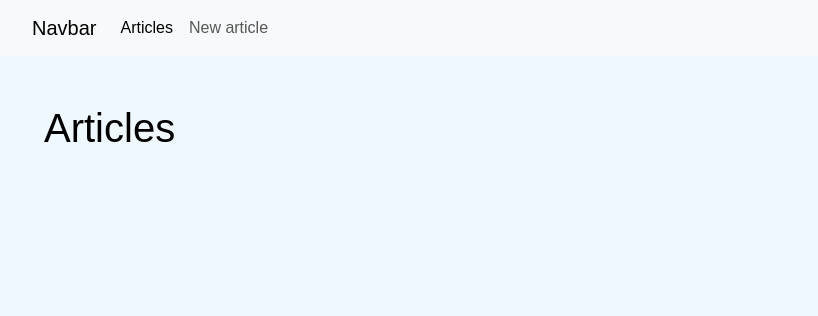
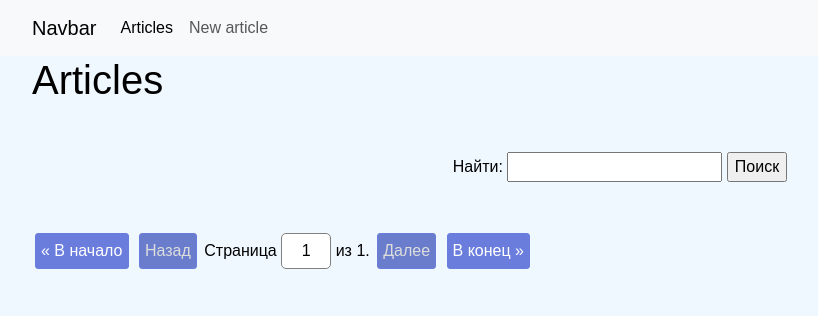
Before and after one commit to AVMoldashev/arrticle_project, a Django app: page / in a window 1280 px wide. Shown: the top 316 px of the page, without its empty margins (20-838 px from the left). Run offline with Django 5.2, Linux system fonts and the light colour scheme; data that the repository does not hold is empty.

Commit message:
search + pagination

```diff
--- a/source/webapp/forms/__init__.py
+++ b/source/webapp/forms/__init__.py
@@ -1 +1,2 @@
 from .articles import ArticleForm
+from .search import SimpleSearchForm
--- a/source/webapp/forms/articles.py
+++ b/source/webapp/forms/articles.py
@@ -17,7 +17,6 @@ class ArticleForm(forms.ModelForm):
         widgets = {
             'tags': widgets.CheckboxSelectMultiple()
         }
-
 
 #class ArticleForm(forms.Form):
 #    title = forms.CharField(max_length=50, required=True, #validators=(at_least_5,),
--- /dev/null
+++ b/source/webapp/forms/search.py
@@ -0,0 +1,5 @@
+from django import forms
+
+
+class SimpleSearchForm(forms.Form):
+    search = forms.CharField(max_length=100, required=False, label="Найти")
--- a/source/webapp/templates/articles/index.html
+++ b/source/webapp/templates/articles/index.html
@@ -8,14 +8,17 @@
 
 {% block content %}
 
-    <div class="container my-5">
-        <h1>Articles</h1>
+    <h1>Articles</h1>
+        <div class="my-5">
+            {% include 'partial/search.html' with form=search_form%}
+        </div>
 
-        {% if is_paginated %}
             <div class="my-5">
             {% include "partial/pagination.html" %}
             </div>
-        {% endif %}
+
+    <div class="container my-5">
+
 
         <div class="row row-cols-1 row-cols-md-3 g-4" style="margin-bottom: 50px">
         {% for article in articles %}
--- a/source/webapp/templates/base.html
+++ b/source/webapp/templates/base.html
@@ -29,7 +29,9 @@
 </nav>
 
     <div class="container">
-        {% block content %}{% endblock %}
+        {% block content %}
+
+        {% endblock %}
 
     </div>
 <script src="https://cdn.jsdelivr.net/npm/@popperjs/core@2.11.8/dist/umd/popper.min.js"
--- a/source/webapp/templates/partial/pagination.html
+++ b/source/webapp/templates/partial/pagination.html
@@ -1,26 +1,27 @@
 
 <div class="pagination">
     <span class="step-links">
-        <a href="?page=1">&laquo; В начало</a>
+        <a href="?{% if query %}{{ query }}&{% endif %}page=1">&laquo; В начало</a>
         {% if page_obj.has_previous %}
-            <a href="?page={{ page_obj.previous_page_number }}">Назад</a>
+            <a href="?{% if query %}{{ query }}&{% endif %}page={{ page_obj.previous_page_number }}">Назад</a>
         {% else %}
             <span class="page-disabled">Назад</span>
         {% endif %}
 
         <form class="current-page" method="get">
             <label for="page">
+                {% if search %}<input type="hidden" name="search" value="{{ search }}">{% endif %}
                 Страница <input type="text" name="page" id="page" value="{{ page_obj.number }}">
                 из {{ page_obj.paginator.num_pages }}.
             </label>
         </form>
 
         {% if page_obj.has_next %}
-            <a href="?page={{ page_obj.next_page_number }}">Далее</a>
+            <a href="?{% if query %}{{ query }}&{% endif %}page={{ page_obj.next_page_number }}">Далее</a>
         {% else %}
             <span class="page-disabled">Далее</span>
         {% endif %}
 
-        <a href="?page={{ page_obj.paginator.num_pages }}">В конец &raquo;</a>
+        <a href="?{% if query %}{{ query }}&{% endif %}page={{ paginator.num_pages }}">В конец &raquo;</a>
     </span>
 </div>
--- /dev/null
+++ b/source/webapp/templates/partial/search.html
@@ -0,0 +1,8 @@
+<form class="text-center" action="" method="GET">
+    <label for="{{ form.search.id_for_label }}">{{ form.search.label }}:</label>
+    {{ form.search }}
+    <input type="submit" value="Поиск">
+    {% for error in form.search.errors %}
+        <p class="form-error">{{ error }}</p>
+    {% endfor %}
+</form>
--- a/source/webapp/views/articles.py
+++ b/source/webapp/views/articles.py
@@ -1,61 +1,75 @@
 from django.shortcuts import render, redirect, get_object_or_404
 from django.urls import reverse, reverse_lazy
 from django.http import HttpResponseRedirect, HttpResponseNotFound
-from webapp.forms import ArticleForm
+from django.utils.http import urlencode
+
+from webapp.forms import ArticleForm, SimpleSearchForm
 from webapp.models import Article
 from django.views.generic import View, TemplateView, FormView, ListView
+from django.db.models import Q
+
+
 # Create your views here.
 
 
-class ArticleListView(ListView):  #View
-    #queryset = Article.objects.all()  #filter(title__icontains="article")
+class ArticleListView(ListView):  # View
+
     model = Article
     template_name = 'articles/index.html'
     context_object_name = "articles"
     ordering = ["-created_at"]
+    is_paginated = True
     paginate_by = 3
+    paginate_orphans = 1
+
+    def dispatch(self, request, *args, **kwargs):
+        self.search_form = self.get_search_form()
+        self.search_value = self.get_search_value()
+        return super().dispatch(request, *args, **kwargs)
+
+    def get_search_form(self):
+        return SimpleSearchForm(self.request.GET)
+
+    def get_search_value(self):
+        if self.search_form.is_valid():
+            return self.search_form.cleaned_data['search']
+
+    def get_queryset(self):
+        queryset = super().get_queryset()
+        if self.search_value:
+            queryset = queryset.filter(Q(title__icontains=self.search_value) | Q(author__icontains=self.search_value))
+        return queryset
 
     def get_context_data(self, **kwargs):
-        context = super(ArticleListView, self).get_context_data(**kwargs)
+        context = super().get_context_data(**kwargs)  # super(ArticleListView, self).get_context_data(**kwargs)
+        context['search_form'] = self.search_form
+        if self.search_value:
+            context["query"] = urlencode({"search": self.search_value})
+            context["search_value"] = self.search_value
         return context
 
-    #def get_queryset(self):
-    #    return Article.objects.filter(title__icontains="article").order_by("-created_at")
 
-
-    #def get(self, request, *args, **kwargs):
-    #    context = {
-    #        'articles': Article.objects.all()
-    #    }
-    #    return render(request, 'articles/index.html', context=context)
 
 
 class ArticleCreateView(FormView):
-
     template_name = 'articles/article_create.html'
     form_class = ArticleForm
-    #success_url = reverse_lazy("articles")
 
-    #def get(self, request, *args, **kwargs):
-    #    form = ArticleForm()
-    #    return render(request, 'article_create.html', {"form": form})
 
     def get_success_url(self):
         return reverse('article_detail', kwargs={"pk": self.article.pk})
 
-
     def form_valid(self, form):
         article = form.save()
-        #article = Article.objects.create(title=form.cleaned_data['title'],
+        # article = Article.objects.create(title=form.cleaned_data['title'],
         #                                 content=form.cleaned_data['content'],
         #                                 author=form.cleaned_data['author']
         #                                 )
-        #tags = form.cleaned_data['tags']
-        #article.tags.set(tags)
-        return redirect("article_detail", pk=article.pk) # super().form_valid(form)
+        # tags = form.cleaned_data['tags']
+        # article.tags.set(tags)
+        return redirect("article_detail", pk=article.pk)  # super().form_valid(form)
 
-
-    #def post(self, request, *args, **kwargs):
+    # def post(self, request, *args, **kwargs):
     #    form = ArticleForm(data=request.POST)
     #    if form.is_valid():
     #        article = Article.objects.create(title=form.cleaned_data['title'],
@@ -100,7 +114,7 @@ class ArticleUpdateView(FormView):
         kwargs['instance'] = self.get_object()
         return kwargs
 
-    #def get_initial(self):
+    # def get_initial(self):
     #    return {'title': self.article.title,
     #            'content': self.article.content,
     #            'author': self.article.author,
@@ -110,15 +124,15 @@ class ArticleUpdateView(FormView):
     def form_valid(self, form):
         self.article = form.save()
         return redirect('article_detail', pk=self.article.id)
-        #self.article.title = form.cleaned_data['title']
-        #self.article.content = form.cleaned_data['content']
-        #self.article.author = form.cleaned_data['author']
-        #self.article.save()
-        #tags = form.cleaned_data['tags']
-        #self.article.tags.set(tags)
-        #return redirect('article_detail', pk=self.article.id)
+        # self.article.title = form.cleaned_data['title']
+        # self.article.content = form.cleaned_data['content']
+        # self.article.author = form.cleaned_data['author']
+        # self.article.save()
+        # tags = form.cleaned_data['tags']
+        # self.article.tags.set(tags)
+        # return redirect('article_detail', pk=self.article.id)
 
-    #def get(self, request, *args, **kwargs):
+    # def get(self, request, *args, **kwargs):
     #    form = ArticleForm(initial={'title': self.article.title,
     #                                'content': self.article.content,
     #                                'author': self.article.author,
@@ -126,7 +140,7 @@ class ArticleUpdateView(FormView):
     #                                })
     #    return render(request, 'article_update.html', context={'form': form})
 
-    #def post(self, request, *args, **kwargs):
+    # def post(self, request, *args, **kwargs):
     #    form = ArticleForm(data=request.POST)
     #    if form.is_valid():
     #        self.article.title = form.cleaned_data['title']
```
